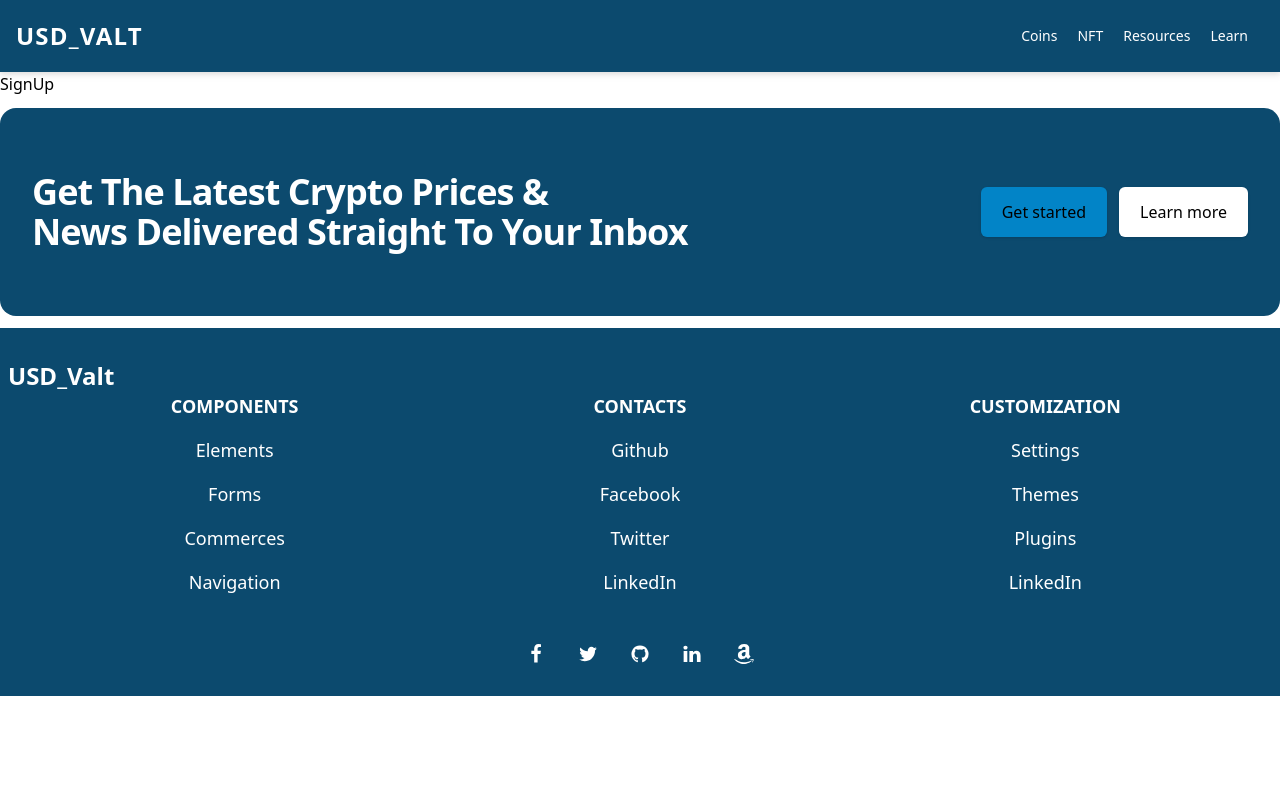
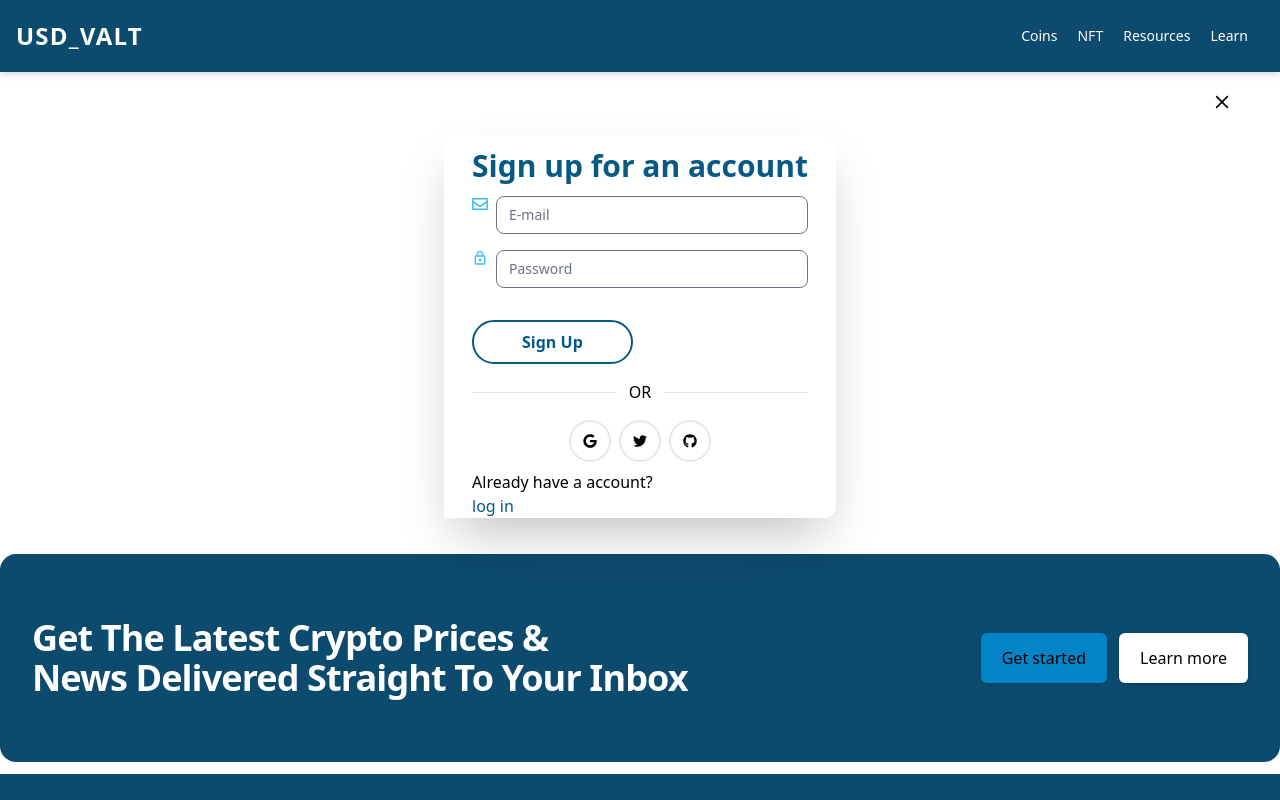
Before and after one commit to usama508/usd_valt, a Next.js app: page /signup in a window 1280 px wide. Shown: the top 800 px of the page. Built offline with nearby package versions, Linux system fonts and the light colour scheme.

Commit message:
new commit

```diff
--- a/Components/LatestData.js
+++ b/Components/LatestData.js
@@ -46,6 +46,7 @@ const Latest = () => {
                 <span className='text-sky-600'>8&nbsp;Gwei</span>
             </div>
 
+
         </div>
     </div>
     </>
--- a/Components/Table.js
+++ b/Components/Table.js
@@ -1,6 +1,6 @@
 /* eslint-disable jsx-a11y/alt-text */
 /* eslint-disable @next/next/no-img-element */
-import React, { useState } from "react";
+import  { useState } from "react";
 import ReactPaginate from "react-paginate";
 import styles from "../styles/Table.module.css";
 import Link from 'next/link'
@@ -96,7 +96,7 @@ function Table({ data }) {
                     <div className="flex">
                       <img width={22} src={bit.image} />
                       <span className="ml-2 hover:text-sky-600 ">
-                        <b><Link href={`/coins/info?name=${bit.name}`}>{bit.name}</Link></b>
+                        <b><Link href={`/coins/${bit.name}`}>{bit.name}</Link></b>
                       </span>
                       <span className="text-sky-500 ml-1">
                         {bit.symbol.toUpperCase()}
@@ -119,7 +119,7 @@ function Table({ data }) {
                     </span>
                   </td>
                   <td className="py-4 px-6">
-                    {" "}
+
                     <img src={chart}></img>
                   </td>
                 </tr>
--- a/pages/index.js
+++ b/pages/index.js
@@ -95,7 +95,7 @@ export default function Home({data}) {
 
 export async function getServerSideProps(){
   const response = await fetch(
-  'https://api.coingecko.com/api/v3/coins/markets?vs_currency=usd&order=market_cap_desc&per_page=10&page=1&sparkline=false')
+  "https://api.coingecko.com/api/v3/coins/markets?vs_currency=usd&order=market_cap_desc&sparkline=false")
   const data = await response.json()
   return{
     props:{
--- a/pages/login.js
+++ b/pages/login.js
@@ -19,14 +19,16 @@ function Login() {
             <div className='border-2 w-10 border-sky-800 inline-block mb-2'></div>
             <div className='flex flex-col items-center'>
               <div className='bg-sky-200 w-64 rounded-lg p-2 flex items-center mb-3'>
+                <div className='flex justify-between'>
                 <FaRegEnvelope className='text-sky-400 mr-2' />
                 <input type='email' placeholder='E-mail' className=' rounded-lg outline-none  text-sm flex-1' />
-            </div>
+              </div></div>
 
               <div className='bg-sky-200 rounded-lg w-64 p-2 flex items-center mb-3'>
+                <div className='flex justify-between'>
                 <MdLockOutline className='text-sky-400 mr-2' />
                 <input type='password' placeholder='Password' className='rounded-lg outline-none text-sm flex-1' />
-            </div>
+              </div></div>
               <div className='flex justify-between w-64 mb-5'>
                 <label className='flex items-center text-xs'><input type="checkbox" name="remember" className='mr-1'
                 />Remember me</label>
@@ -37,7 +39,9 @@ function Login() {
                 </Link>
 
               </div>
-
+              <Link href="/">
+                <a className='border-2 border-sky-800 text-sky-800 rounded-full px-12 py-2 inline-block font-semibold hover:bg-sky-800 hover:text-white'>Log in</a>
+              </Link>
               <p className='text-sky-400 my-3 '>-------OR-------</p>
               <div className='flex justify-center my-2'>
                 <Link href='https://www.google.com/'>
@@ -66,18 +70,14 @@ function Login() {
 
               </div>
 
-            <Link href="/">
-              <a className='border-2 border-sky-800 text-sky-800 rounded-full px-12 py-2 inline-block font-semibold hover:bg-sky-800 hover:text-white'>Log in</a>
-            </Link>
-            <Link href='/signup'><a className='text-sky-800'><h5>Dont have a account ?</h5></a></Link>
+
+              <p>Don't have a account?</p>
+              <Link href='/signup'><a className='text-sky-800'><h5>sign up</h5></a></Link>
 
             </div>
 
           </div>
-        <div className='w-full h-full  hidden md:flex'>
-          <Image src='/bitcoin.jpg' className='justify-center' width={1500} height={1300} objectFit='contain'/>
 
-        </div>
 
 
         </div>
--- a/pages/signup.js
+++ b/pages/signup.js
@@ -1,9 +1,102 @@
 import React from 'react'
+import { CgClose } from "react-icons/cg";
+import Link from 'next/link'
+import { FaGithub } from 'react-icons/fa'
+import { FaTwitter } from 'react-icons/fa'
+import { FaGoogle } from 'react-icons/fa'
+import { FaRegEnvelope } from 'react-icons/fa'
+import { MdLockOutline } from 'react-icons/md'
 
 function SignUp() {
   return (
     <div>
-        <h1>SignUp</h1>
+
+
+
+
+
+    <div >
+      <div className="flex justify-end pr-12  cursor-pointer pt-5">
+        <Link href={"/"}>
+          <CgClose className="text-xl " />
+        </Link>
+      </div>
+      <div className="mx-auto lg:p-6  flex justify-center sm:p-8 ">
+        <div className=" flex justify-center lg:rounded-xl w-fit lg:shadow-2xl lg:mx-48  ">
+
+          <div className="dark:bg-[#334155] lg:bg-white rounded-r-xl lg:px-7 ">
+            <h2 className="mb-3 mt-3 text-sky-800 text-3xl font-semibold text-center">
+              Sign up for an account
+            </h2>
+
+            <form
+              noValidate=""
+              action=""
+              className="space-y-8 ng-untouched ng-pristine ng-valid mt-3"
+            >
+              <div className="space-y-4">
+                <div className="space-y-2">
+                  <div className='flex justify-center'>
+                <FaRegEnvelope className='text-sky-400 mr-2' />
+                <input type='email' placeholder='E-mail' className=' rounded-lg outline-none  text-sm flex-1' />
+                </div></div>
+                <div className="space-y-2">
+                  <div className="flex justify-between">
+                  <MdLockOutline className='text-sky-400 mr-2' />
+                <input type='password' placeholder='Password' className='rounded-lg outline-none text-sm flex-1' />
+                  </div>
+
+                </div>
+                </div>
+                <div className='flex items-center'>
+
+              <Link href="/">
+                <a className='border-2  items-center border-sky-800 text-sky-800 rounded-full px-12 py-2 inline-block font-semibold hover:bg-sky-800 hover:text-white'>Sign Up</a>
+              </Link></div>
+            </form>
+
+            <div className="flex items-center w-full my-4">
+              <hr className="w-full " />
+              <p className="px-3">OR</p>
+              <hr className="w-full " />
+            </div>
+
+            <div className='flex justify-center my-2'>
+              <Link href='https://www.google.com/'>
+                <a className='border-2 border-gray-200  hover:text-sky-400 rounded-full p-3 mx-1'>
+                  <FaGoogle className='text-sm' />
+                </a>
+
+
+              </Link>
+
+              <Link href='https://twitter.com/'>
+                <a className='border-2 border-gray-200  hover:text-sky-400 rounded-full p-3 mx-1'>
+                  <FaTwitter className='text-sm' />
+                </a>
+
+
+              </Link>
+
+              <Link href='https://www.linkedin.com/'>
+                <a className='border-2 border-gray-200  hover:text-sky-400 rounded-full p-3 mx-1'>
+                  <FaGithub className='text-sm' />
+                </a>
+                </Link>
+
+
+
+
+            </div>
+            <p className='items-center'>Already have a account?</p>
+              <Link href='/signup'><a className='text-sky-800'><h5>log in</h5></a></Link>
+
+
+          </div>
+        </div>
+      </div>
+    </div>
+
     </div>
   )
 }
```
Also changed, not shown: pages/coins/[info].js (renamed from pages/coins/info.js, +6 -2 lines), styles/Table.module.css (+6 -6 lines). Lines whose indentation alone changed are shown as unchanged.
